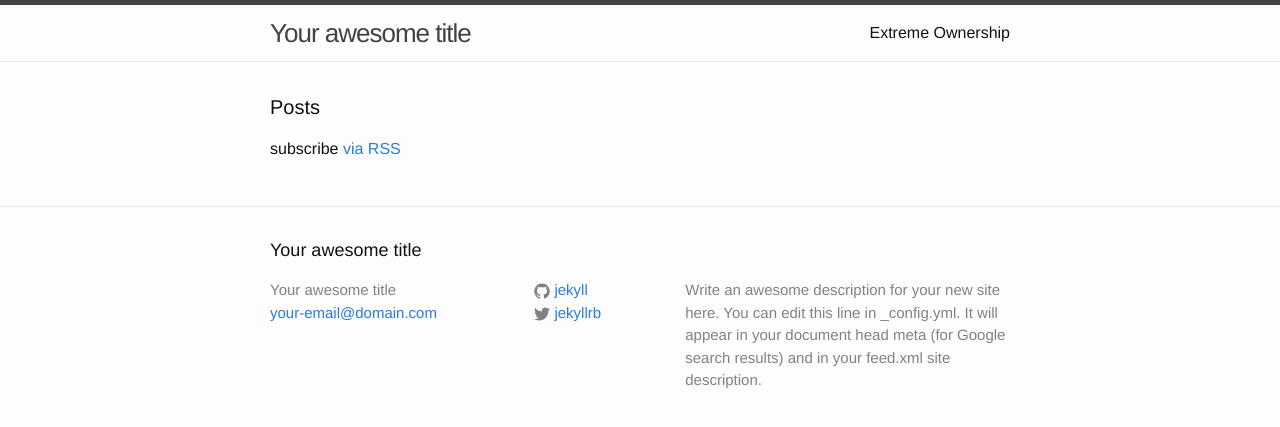
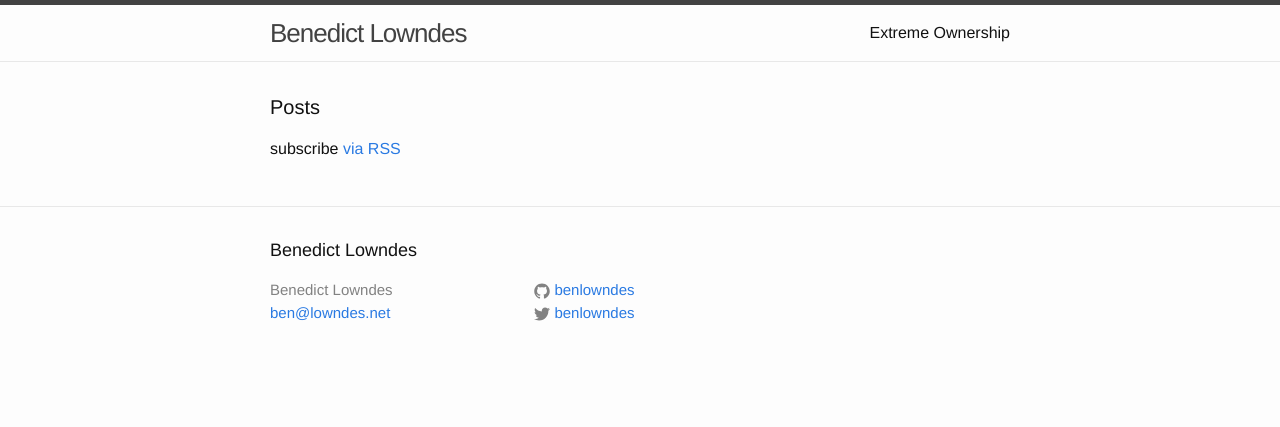
Before and after one commit to benlowndes/benlowndes.github.io, a Jekyll site: the page built from index.html, in a window 1280 px wide. Shown: the top 427 px of the page. Built offline with Jekyll 4.4.1, drawn with Linux system fonts in a browser that asks for light colours.

Commit message:
Updated default config settings

```diff
--- a/_config.yml
+++ b/_config.yml
@@ -6,16 +6,13 @@
 # 'jekyll serve'. If you change this file, please restart the server process.
 
 # Site settings
-title: Your awesome title
-email: your-email@domain.com
+title: Benedict Lowndes
+email: ben@lowndes.net
 description: > # this means to ignore newlines until "baseurl:"
-  Write an awesome description for your new site here. You can edit this
-  line in _config.yml. It will appear in your document head meta (for
-  Google search results) and in your feed.xml site description.
 baseurl: "" # the subpath of your site, e.g. /blog
-url: "http://yourdomain.com" # the base hostname & protocol for your site
-twitter_username: jekyllrb
-github_username:  jekyll
+url: "http://ben.lowndes.net" # the base hostname & protocol for your site
+twitter_username: benlowndes
+github_username:  benlowndes
 
 # Build settings
 markdown: kramdown
```
